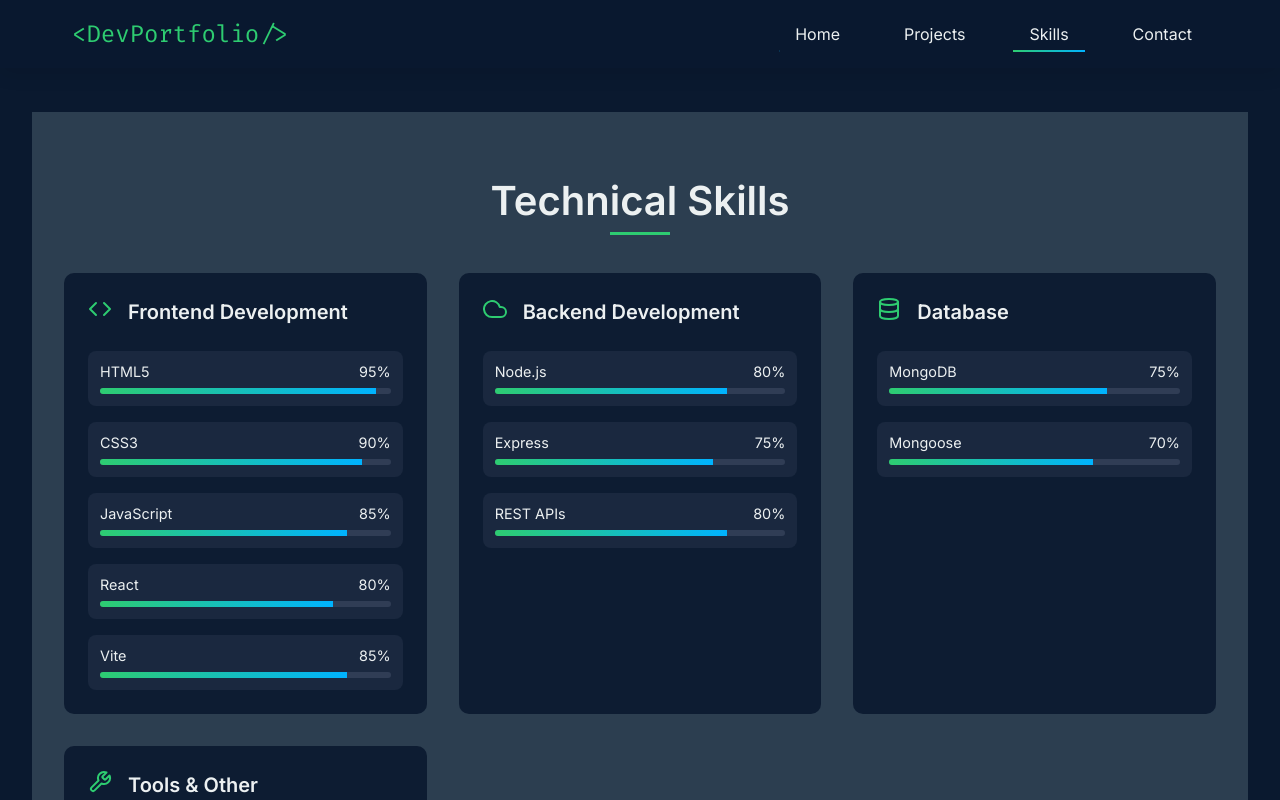
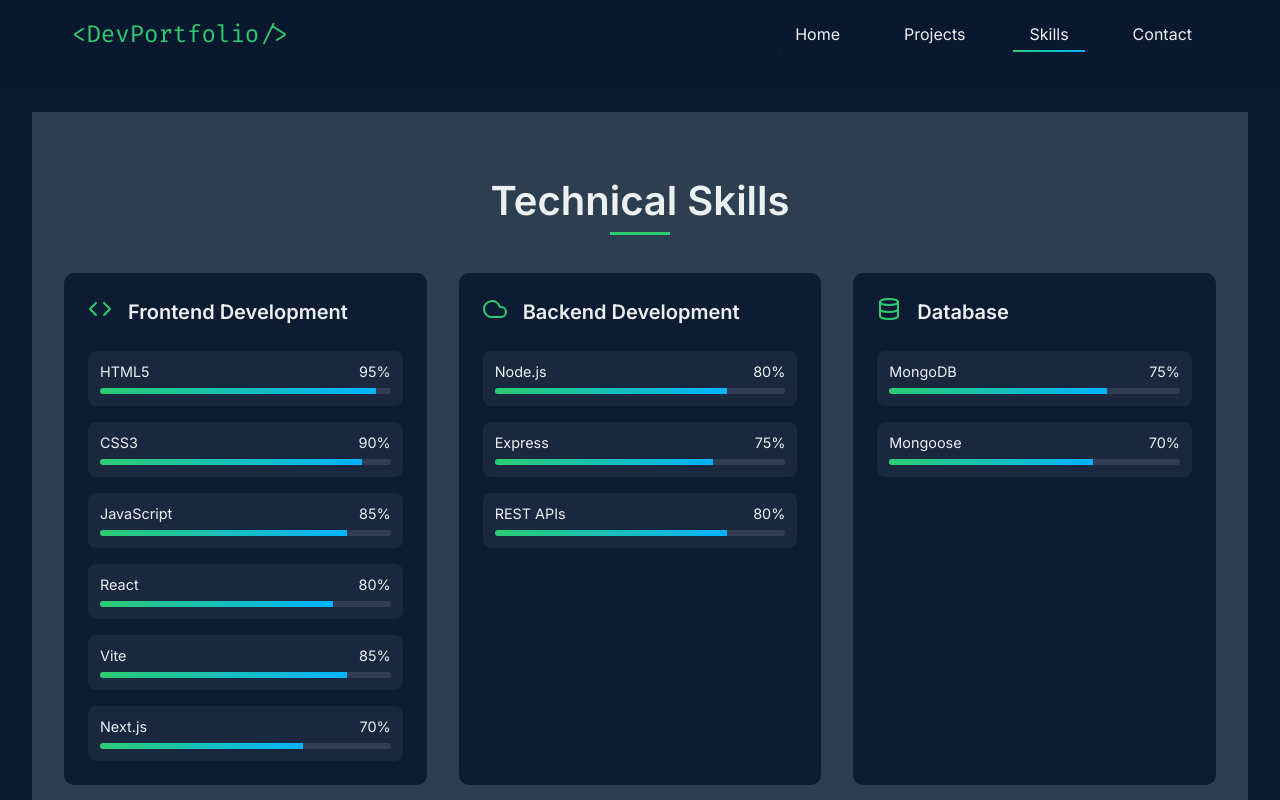
Before and after one commit to ANURAGGGGGGGGGGGG/portfolio, a React (Vite) app in the folder frontend/: page /skills in a window 1280 px wide. Shown: the top 800 px of the page. Built offline with nearby package versions, Linux system fonts and the light colour scheme; a web font is replaced by a local one.

Commit message:
Portfolio

```diff
--- a/frontend/src/components/Contact/Contact.jsx
+++ b/frontend/src/components/Contact/Contact.jsx
@@ -69,10 +69,10 @@
             </div>
 
             <div className="social-links">
-              <a href="https://github.com" target="_blank" rel="noopener noreferrer">
+              <a href="https://github.com/ANURAGGGGGGGGGGGG" target="_blank" rel="noopener noreferrer">
                 <FiGithub className="social-icon" />
               </a>
-              <a href="https://linkedin.com" target="_blank" rel="noopener noreferrer">
+              <a href="https://www.linkedin.com/in/anurag-mahantaa/" target="_blank" rel="noopener noreferrer">
                 <FiLinkedin className="social-icon" />
               </a>
             </div>
--- a/frontend/src/components/Projects/Projects.jsx
+++ b/frontend/src/components/Projects/Projects.jsx
@@ -97,7 +97,7 @@
       id: 9,
       title: "Quiz App",
       description: "Test your knowledge with these quiz questions!",
-      tags: ["React", "Vite", "CSS", "Bootstrap" ,  "Open Trivia Database API"],
+      tags: ["React", "Vite", "CSS", "Bootstrap", "Open Trivia Database API"],
       demo: "https://anuragggggggggggg.github.io/quiz-app/",
       code: "https://github.com/ANURAGGGGGGGGGGGG/quiz-app",
       image: QuizApp
@@ -137,11 +137,20 @@
       demo: "https://url-shortner-ten-beta.vercel.app/",
       code: "https://github.com/ANURAGGGGGGGGGGGG/url_shortner",
       image: UrlShort
+    },
+    {
+      id: 14,
+      title: "E‑commerce Website (ShopEasy)",
+      description: "Checkout flow with accurate totals, instant status & polished UI",
+      tags: ["Next.js", "Tailwind CSS"],
+      demo: "https://future-fs-02-red.vercel.app/",
+      code: "https://github.com/ANURAGGGGGGGGGGGG/FUTURE_FS_02",
+      image: "https://media.licdn.com/dms/image/v2/D4D22AQFfZJVmg64kIA/feedshare-shrink_800/B4DZjMg3sLGsAk-/0/1755777827365?e=1759363200&v=beta&t=Y1b5-vgFMbbMhpyGYj5seJHXoMA_tiIXsoypj8nZLqM"
     }
 
   ];
 
-  const tags = ['All', 'React', 'Vite', 'JS', 'Node.js', 'MongoDb', 'Express', 'HTML', 'CSS' , "Next.js"];
+  const tags = ['All', 'React', 'Vite', 'JS', 'Node.js', 'MongoDb', 'Express', 'HTML', 'CSS', "Next.js"];
 
   const filteredProjects = selectedTag === 'All'
     ? projects
--- a/frontend/src/components/Skills/Skills.jsx
+++ b/frontend/src/components/Skills/Skills.jsx
@@ -89,7 +89,8 @@
         { name: "CSS3", level: 90 },
         { name: "JavaScript", level: 85 },
         { name: "React", level: 80 },
-        { name: "Vite", level: 85 }
+        { name: "Vite", level: 85 },
+        {name : "Next.js" , level : 70}
       ]
     },
     backend: {
```
